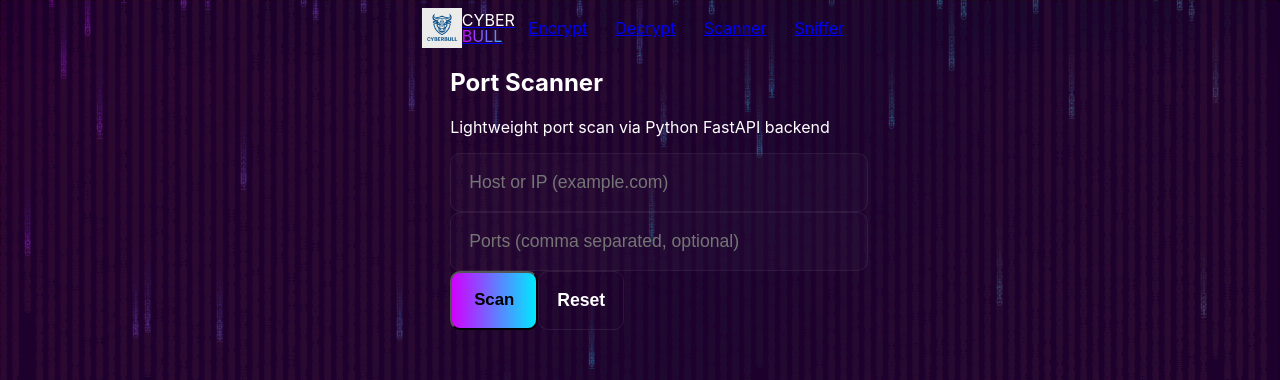
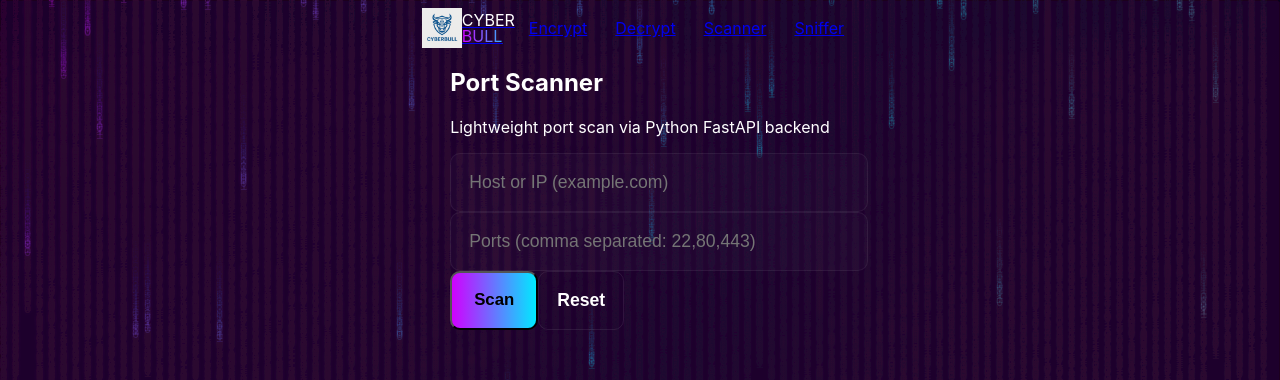
Before and after one commit to blelian/CyberBull, a Next.js app in the folder frontend/: page /scanner in a window 1280 px wide. Shown: the top 380 px of the page. Built offline with nearby package versions, Linux system fonts and the light colour scheme; no server answers.

Commit message:
scanner/page.tsx

```diff
--- a/frontend/src/app/scanner/page.tsx
+++ b/frontend/src/app/scanner/page.tsx
@@ -15,14 +15,44 @@ export default function ScannerPage() {
     setError(null);
     setResult(null);
     setLoading(true);
+
     try {
-      const ports = portsInput.split(",").map(s => parseInt(s.trim())).filter(Boolean);
+      // --- CLEAN HOST ---
+      const cleanHost = host.trim().replace(/^Host:\s*/i, "");
+
+      if (!cleanHost) {
+        throw new Error("Invalid host.");
+      }
+
+      // --- PARSE PORT INPUT ---
+      let ports: number[] = [];
+
+      if (portsInput.trim() !== "") {
+        if (portsInput.includes("-") || portsInput.includes("–")) {
+          throw new Error(
+            "Port ranges (20-80) are not supported. Use comma separated ports: 22,80,443"
+          );
+        }
+
+        ports = portsInput
+          .split(",")
+          .map((s) => parseInt(s.trim()))
+          .filter((n) => !isNaN(n) && n > 0 && n <= 65535);
+      }
+
       const res = await fetch(`${api}/scan`, {
         method: "POST",
         headers: { "Content-Type": "application/json" },
-        body: JSON.stringify({ host, ports: ports.length ? ports : undefined }),
+        body: JSON.stringify({
+          host: cleanHost,
+          ports: ports.length ? ports : undefined,
+        }),
       });
-      if (!res.ok) throw new Error(await res.text() || `${res.status}`);
+
+      if (!res.ok) {
+        throw new Error((await res.text()) || `HTTP ${res.status}`);
+      }
+
       const json = await res.json();
       setResult(json.result);
     } catch (err: any) {
@@ -37,20 +67,46 @@ export default function ScannerPage() {
       <h1 className="text-3xl font-bold text-cyan-300">Port Scanner</h1>
       <p className="text-white/70">Lightweight port scan via Python FastAPI backend</p>
 
-      <form onSubmit={handleSubmit} className="bg-black/30 p-6 rounded-xl flex flex-col gap-5">
-        <input value={host} onChange={(e) => setHost(e.target.value)} placeholder="Host or IP (example.com)" required />
-        <input value={portsInput} onChange={(e) => setPortsInput(e.target.value)} placeholder="Ports (comma separated, optional)" />
+      <form
+        onSubmit={handleSubmit}
+        className="bg-black/30 p-6 rounded-xl flex flex-col gap-5"
+      >
+        <input
+          value={host}
+          onChange={(e) => setHost(e.target.value)}
+          placeholder="Host or IP (example.com)"
+          required
+          className="input"
+        />
+
+        <input
+          value={portsInput}
+          onChange={(e) => setPortsInput(e.target.value)}
+          placeholder="Ports (comma separated: 22,80,443)"
+          className="input"
+        />
 
         <div className="flex flex-wrap gap-4">
           <button type="submit" className="btn-primary" disabled={loading}>
             {loading ? "Scanning..." : "Scan"}
           </button>
-          <button type="button" className="btn-ghost" onClick={() => { setHost(""); setPortsInput(""); setResult(null); setError(null); }}>
+
+          <button
+            type="button"
+            className="btn-ghost"
+            onClick={() => {
+              setHost("");
+              setPortsInput("");
+              setResult(null);
+              setError(null);
+            }}
+          >
             Reset
           </button>
         </div>
 
         {error && <div className="text-red-400 font-medium">{error}</div>}
+
         {result && (
           <div className="bg-black/20 p-4 rounded-lg break-words">
             <pre className="text-sm">{JSON.stringify(result, null, 2)}</pre>
```
